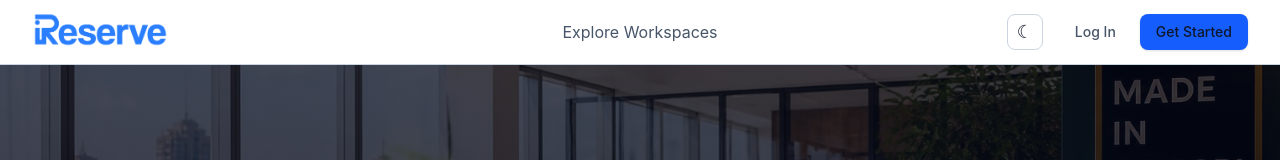
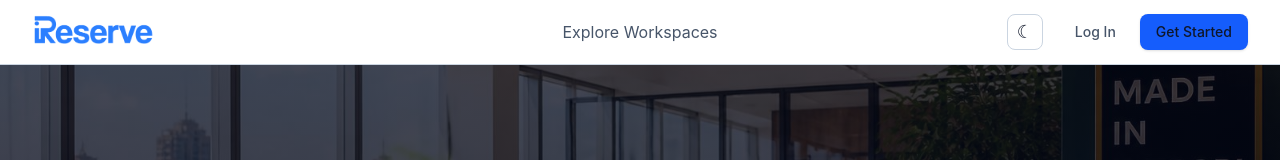
Before and after one commit to gitahidave/iReserve-clientside, a React (Vite) app in the folder iReserve/: page / in a window 1280 px wide. Shown: the top 160 px of the page. Built offline with nearby package versions, Linux system fonts and the light colour scheme; no server answers.

Commit message:
adjust logo  alignment

```diff
--- a/iReserve/src/components/common/Navbar.jsx
+++ b/iReserve/src/components/common/Navbar.jsx
@@ -28,18 +28,18 @@ const Navbar = () => {
   return (
     <nav className="bg-slate-900 border-b border-slate-800 sticky top-0 z-50">
       <div className="max-w-7xl mx-auto px-4 sm:px-6 lg:px-8">
-        <div className="flex justify-between h-16 items-center md:grid md:grid-cols-3">
+        <div className="flex justify-between h-16 items-center md:grid md:grid-cols-[1fr_auto_1fr] md:gap-x-3">
           {/* Brand Logo */}
-          <Link to="/" className="flex items-center gap-2" aria-label="Ireserve home">
+          <Link to="/" className="flex items-center justify-self-start" aria-label="Ireserve home">
             <img
               src={logo}
               alt="Ireserve logo"
-              className="h-10 w-auto object-contain"
+              className="h-9 w-auto object-contain"
             />
           </Link>
 
           {/* Navigation Links */}
-          <div className="hidden md:flex items-center justify-self-center gap-6">
+          <div className="hidden md:flex items-center justify-self-center gap-4">
             <Link to="/listings" className="text-slate-300 hover:text-white transition">
               Explore Workspaces
             </Link>
```
